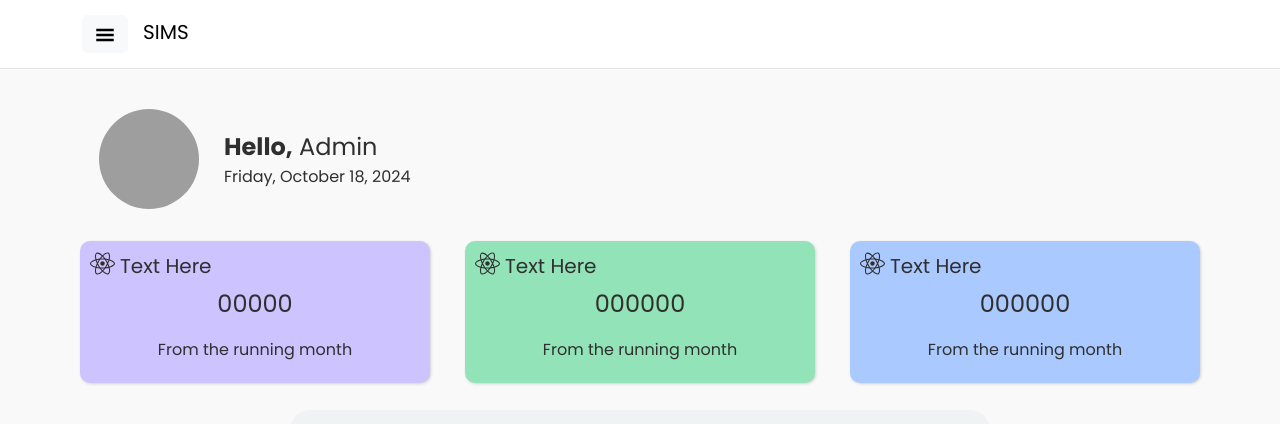
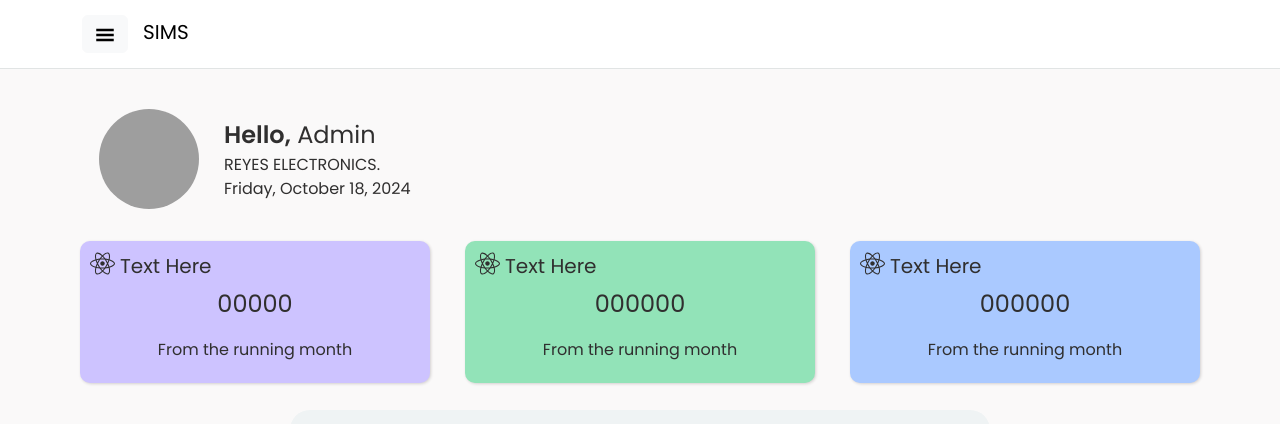
Before and after one commit to MarkRyuo/SalesInventoryManagementSystem_SIMS, a React (Vite) app in the folder client/: page /DashboardPage in a window 1280 px wide. Shown: the top 424 px of the page. Built offline with nearby package versions, Linux system fonts and the light colour scheme; grey boxes are pictures that could not be loaded.

Commit message:
Update: System

```diff
--- a/client/src/pages/DashboardPage.jsx
+++ b/client/src/pages/DashboardPage.jsx
@@ -77,7 +77,8 @@ export const DashboardPage = () => {
                         style={{ width: '100%', maxWidth: '100px', height: '100px' }}
                     />
                     <div>
-                        <p className='fs-4 m-0'><span className='fw-bold'>Hello,</span> {adminName || 'Admin'}</p>
+                        <p className='fs-4 m-0'><span className='fw-semibold'>Hello,</span> {adminName || 'Admin'}</p>
+                        <p className='m-0'>REYES ELECTRONICS.</p>
                         <p className='m-0'>{currentDate}</p>
                     </div>
                 </div>
```
